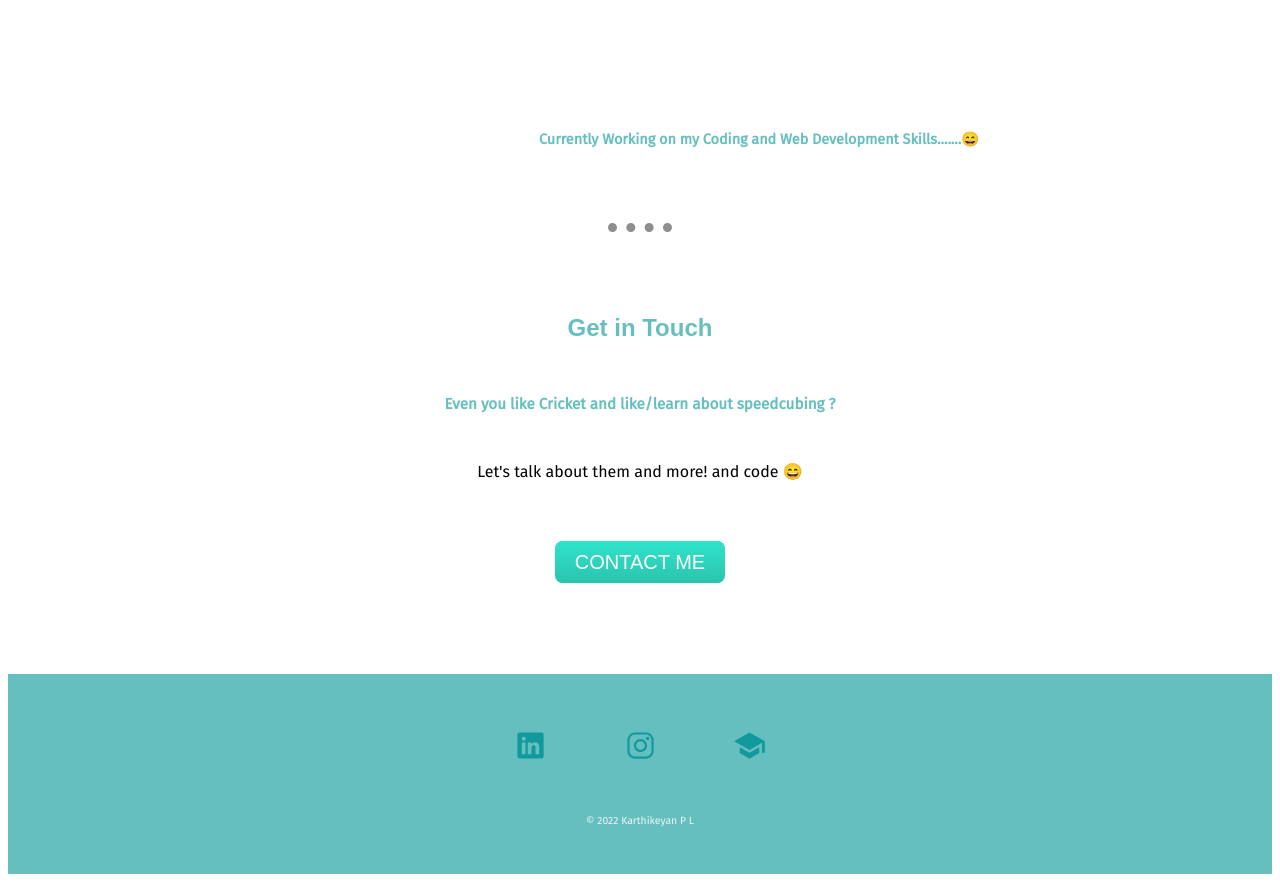
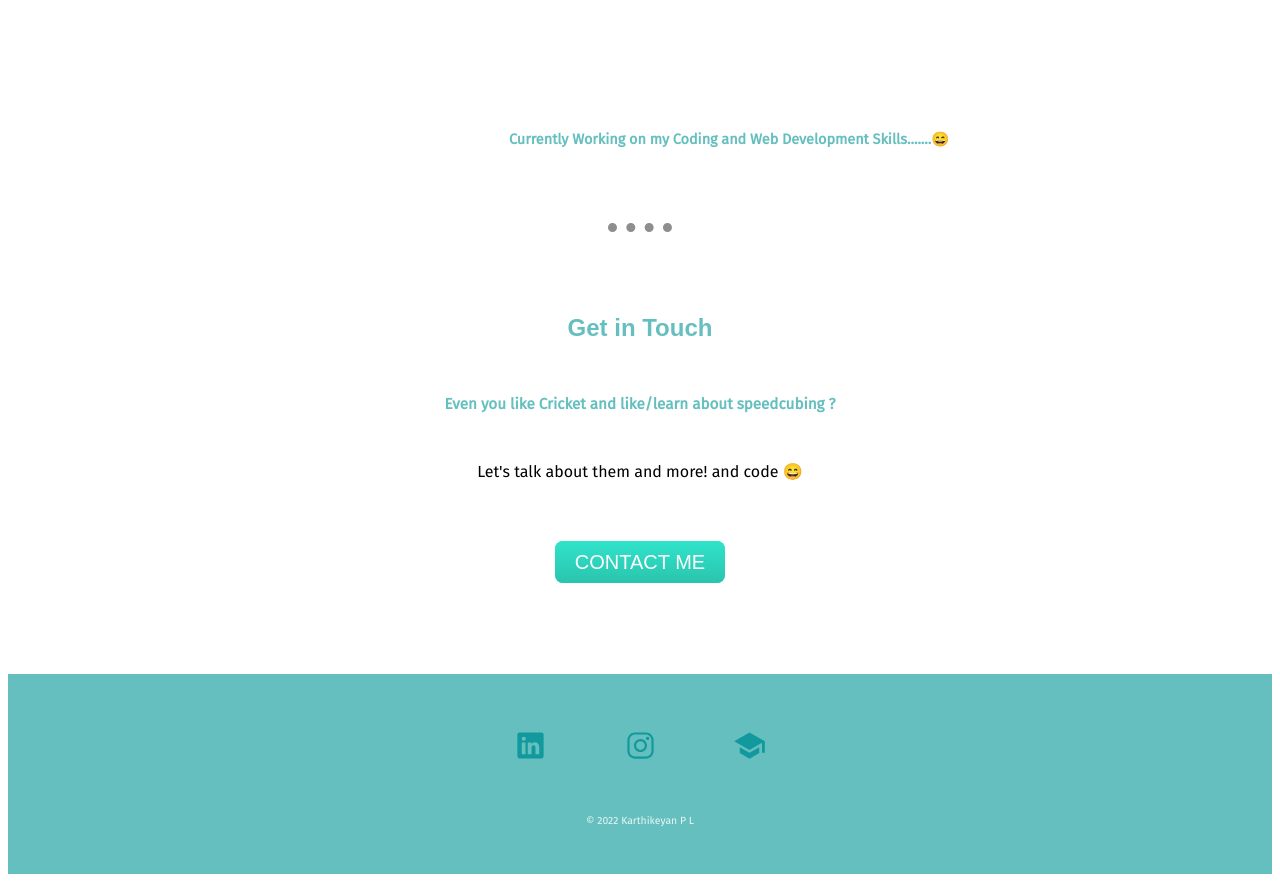
Before and after one commit to Karthikeyan770/personal-site, a plain HTML site: page index.html in a window 1280 px wide. Shown: the part 2100-2982 px from the top of the page. Drawn offline with nearby package versions, Linux system fonts and the light colour scheme.

Commit message:
Update styles.css

```diff
--- a/css/styles.css
+++ b/css/styles.css
@@ -183,7 +183,7 @@ p{
 
   .tech{
     position: relative;
-    left: 165px;
+    left: 135px;
     top: 69px;
     font-size: 90%;
   }
```
